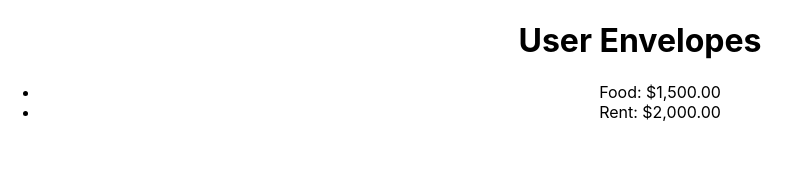
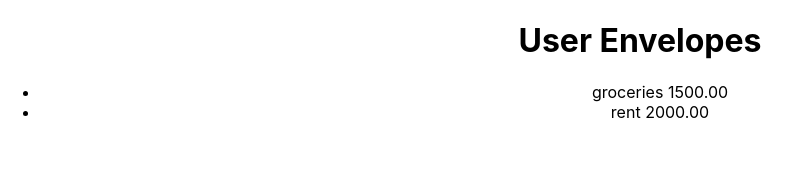
Before and after one commit to EricM96/budget-app-client, a React (Create React App) app: page / in a window 1280 px wide. Shown: the top 172 px of the page, without its empty margins (0-801 px from the left). Built offline with nearby package versions, Linux system fonts and the light colour scheme.

Commit message:
Refactor envelope component

```diff
--- /dev/null
+++ b/src/components/envelope/envelope.js
@@ -0,0 +1,5 @@
+export function Envelope(props) {
+  return (
+    <li>{props.name} {props.balance}</li>
+  );
+}
--- a/src/components/envelopeView/envelopeView.js
+++ b/src/components/envelopeView/envelopeView.js
@@ -1,10 +1,30 @@
+import { Envelope } from '../envelope/envelope';
+
 export function EnvelopeView() {
+  const envelopes = [
+    {
+      'name': 'groceries',
+      'balance': '1500.00'
+    },
+    {
+      'name': 'rent',
+      'balance': '2000.00'
+    }
+  ];
+
+  const renderEnvelopes = () => {
+    return envelopes.map((envelope) => {
+      return (
+        <Envelope name={envelope.name} balance={envelope.balance}/>
+      );
+    });
+  };
+
   return (
     <div className='envelope-view'>
       <h1>User Envelopes</h1>
       <ul>
-        <li>Food: $1,500.00</li>
-        <li>Rent: $2,000.00</li>
+        {renderEnvelopes()}
       </ul>
     </div>
   );
```
